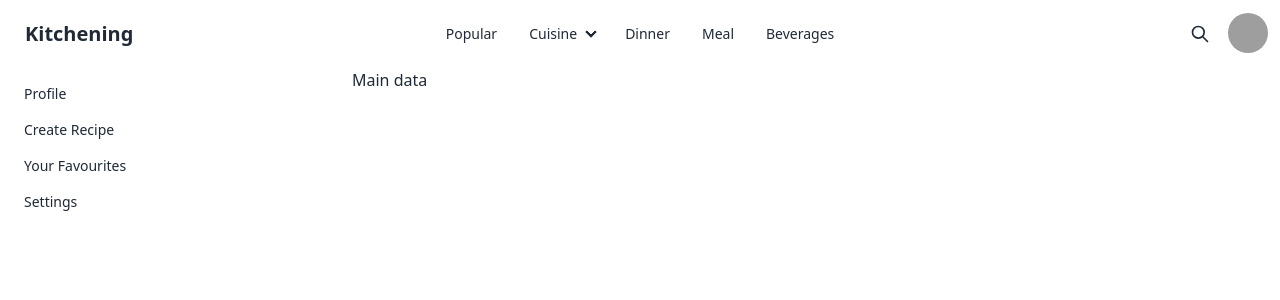
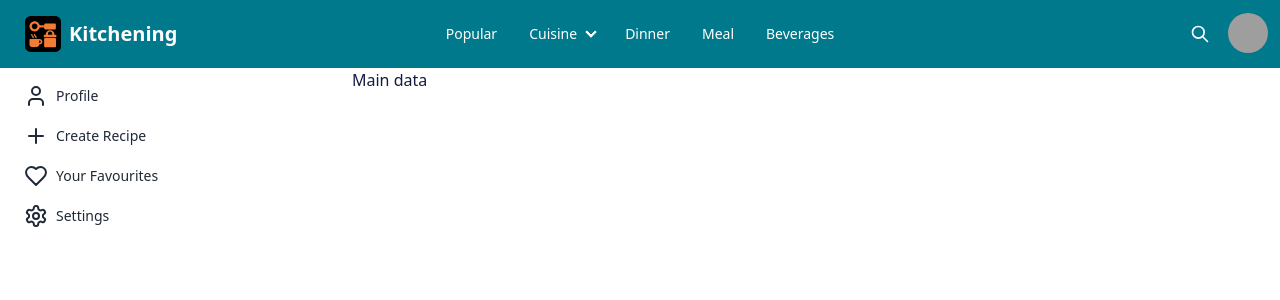
Before and after one commit to ujaann/kitchening-front, a React (Vite) app: page /dashboard in a window 1280 px wide. Shown: the top 300 px of the page. Built offline with nearby package versions, Linux system fonts and the light colour scheme; grey boxes are pictures that could not be loaded.

Commit message:
Added default theme to app

```diff
--- a/src/App.css
+++ b/src/App.css
@@ -0,0 +1,3 @@
+body {
+  @apply text-spaceCadet;
+}
--- a/src/App.jsx
+++ b/src/App.jsx
@@ -21,6 +21,11 @@ function App() {
 
   //Todo: logic login
   const isAuthenticated = false;
+//   const papayaWhip = Color(0xffffefd3);
+// const peach = Color(0xffffc49b);
+// const caribeanCurrent = Color(0xff00798c);
+// const emerald = Color(0xff06d6a0);
+// const spaceCadet = Color(0xff141b41);
 
   const routes = isAuthenticated ? privateRoutes : publicRoutes;
 
--- a/src/core/global/Navbar.jsx
+++ b/src/core/global/Navbar.jsx
@@ -1,57 +1,80 @@
-import React from 'react'
+import { AlignJustify, HamIcon } from "lucide-react";
+import logo from "../../assets/logo.svg";
+import React from "react";
 
 const TopBar = () => {
   return (
-    <div className="navbar bg-base-100">
+    <div className="navbar bg-caribeanCurrent text-white">
       <div className="navbar-start">
         <div className="dropdown">
           <div tabIndex={0} role="button" className="btn btn-ghost lg:hidden">
-            <svg
-              xmlns="http://www.w3.org/2000/svg"
-              className="h-5 w-5"
-              fill="none"
-              viewBox="0 0 24 24"
-              stroke="currentColor">
-              <path
-                strokeLinecap="round"
-                strokeLinejoin="round"
-                strokeWidth="2"
-                d="M4 6h16M4 12h8m-8 6h16" />
-            </svg>
+            <AlignJustify />
           </div>
           <ul
             tabIndex={0}
-            className="menu menu-sm dropdown-content bg-base-100 rounded-box z-[1] mt-3 w-52 p-2 shadow">
-            <li><a>Popular</a></li>
+            className="menu menu-sm text-spaceCadet dropdown-content bg-base-100 rounded-box z-[1] mt-3 w-52 p-2 shadow"
+          >
+            <li>
+              <a>Popular</a>
+            </li>
             <li>
               <a>Cuisine</a>
               <ul className="p-2">
-                <li><a>Nepali</a></li>
-                <li><a>Submenu 2</a></li>
+                <li>
+                  <a>Nepali</a>
+                </li>
+                <li>
+                  <a>Submenu 2</a>
+                </li>
               </ul>
             </li>
-            <li><a>Dinner</a></li>
-            <li><a>Meal</a></li>
-            <li><a>Beverage</a></li>
+            <li>
+              <a>Dinner</a>
+            </li>
+            <li>
+              <a>Meal</a>
+            </li>
+            <li>
+              <a>Beverage</a>
+            </li>
           </ul>
         </div>
-        <a className="btn btn-ghost text-xl">Kitchening</a>
+        <a className="btn btn-ghost text-xl">
+          <img height="36" width="36" src={logo} />
+          <div className="max-sm:hidden">
+
+          Kitchening
+          </div>
+        </a>
       </div>
       <div className="navbar-center hidden lg:flex">
-        <ul className="menu menu-horizontal px-1">
-          <li><a>Popular</a></li>
+        <ul className="menu menu-horizontal px-1  ">
           <li>
-            <details>
+            <a>Popular</a>
+          </li>
+          <li>
+            <details className="">
               <summary>Cuisine</summary>
               {/* TODO: Add some cuisines here to show  */}
               <ul className="p-2">
-                <li><a>Nepali</a></li>
-                <li><a>Submenu 2</a></li>
+                <li>
+                  <a>Nepali</a>
+                </li>
+                <li>
+                  <a>Submenu 2</a>
+                </li>
               </ul>
             </details>
-          </li> <li><a>Dinner</a></li>
-          <li><a>Meal</a></li>
-          <li><a>Beverages</a></li>
+          </li>{" "}
+          <li>
+            <a>Dinner</a>
+          </li>
+          <li>
+            <a>Meal</a>
+          </li>
+          <li>
+            <a>Beverages</a>
+          </li>
         </ul>
       </div>
       <div className="navbar-end">
@@ -61,39 +84,53 @@ const TopBar = () => {
             className="h-5 w-5"
             fill="none"
             viewBox="0 0 24 24"
-            stroke="currentColor">
+            stroke="currentColor"
+          >
             <path
               strokeLinecap="round"
               strokeLinejoin="round"
               strokeWidth="2"
-              d="M21 21l-6-6m2-5a7 7 0 11-14 0 7 7 0 0114 0z" />
+              d="M21 21l-6-6m2-5a7 7 0 11-14 0 7 7 0 0114 0z"
+            />
           </svg>
         </button>
         <div className="dropdown dropdown-end">
-          <div tabIndex={0} role="button" className="btn btn-ghost btn-circle avatar">
+          <div
+            tabIndex={0}
+            role="button"
+            className="btn btn-ghost btn-circle avatar"
+          >
             <div className="w-10 rounded-full">
               <img
                 alt="Tailwind CSS Navbar component"
-                src="https://img.daisyui.com/images/stock/photo-1534528741775-53994a69daeb.webp" />
+                src="https://img.daisyui.com/images/stock/photo-1534528741775-53994a69daeb.webp"
+              />
             </div>
           </div>
           <ul
             tabIndex={0}
-            className="menu menu-sm dropdown-content bg-base-100 rounded-box z-[1] mt-3 w-52 p-2 shadow">
+            className="menu menu-sm dropdown-content text-spaceCadet bg-base-100 rounded-box z-[1] mt-3 w-52 p-2 shadow"
+          >
             <li>
               <a className="justify-between">
                 Profile
                 <span className="badge">New</span>
               </a>
             </li>
-            <li><a>Your Recipes</a></li>
-            <li><a>Settings</a></li>
-            <li><a>Logout</a></li>
+            <li>
+              <a>Your Recipes</a>
+            </li>
+            <li>
+              <a>Settings</a>
+            </li>
+            <li>
+              <a>Logout</a>
+            </li>
           </ul>
         </div>
       </div>
     </div>
-  )
-}
+  );
+};
 
 export default TopBar;
--- a/src/core/global/Sidebar.jsx
+++ b/src/core/global/Sidebar.jsx
@@ -1,19 +1,32 @@
 import React from "react";
+import { User, Plus, Heart, Settings } from "lucide-react";
 
 const Sidebar = () => {
   return (
-    <ul className="menu  pt-2 w-80 bg-base-100 min-h-full text-base-content">
+    <ul className="menu pt-2 w-80 bg-base-100 min-h-full text-base-content">
       <li className="flex">
-        <a>Profile</a>
+        <a>
+          <User />
+          Profile
+        </a>
       </li>
       <li className="flex">
-        <a>Create Recipe</a>
+        <a>
+          <Plus />
+          Create Recipe
+        </a>
       </li>
       <li className="flex">
-        <a>Your Favourites</a>
+        <a>
+          <Heart />
+          Your Favourites
+        </a>
       </li>
       <li className="flex">
-        <a>Settings</a>
+        <a>
+          <Settings />
+          Settings
+        </a>
       </li>
     </ul>
   );
--- a/src/core/private/UserDashboard.jsx
+++ b/src/core/private/UserDashboard.jsx
@@ -1,7 +1,4 @@
 import React, { useState } from 'react';
-import Profile from './user/Profile';
-import YourRecipes from './user/YourRecipes';
-import Settings from './user/Settings';
 import Sidebar from '../global/Sidebar';
 
 const UserDashboard = () => {
--- a/src/core/public/Child1.jsx
+++ /dev/null
@@ -1,10 +0,0 @@
-import React from 'react'
-import Child2 from './Child2'
-
-export default function Child1() {
-  return (
-    <>I am Child1
-    <Child2/>
-    </>
-  )
-}
--- a/src/core/public/Child2.jsx
+++ /dev/null
@@ -1,16 +0,0 @@
-import React, { useContext } from 'react'
-import { AuthContext } from '../context/AuthContext';
-
-function Child2() {
-  const {info,setInfo} = useContext(AuthContext);
-  console.log(info);
-  return (
-    <> I am child2
-      <input type='text'onChange={(e)=>setInfo({"username":e.target.value,"password":"oo"})}/>
-      {info?.username},
-
-    </>
-  )
-}
-
-export default Child2
--- a/src/core/public/Home.jsx
+++ b/src/core/public/Home.jsx
@@ -17,7 +17,7 @@ export const Home = () => {
   };
   return (
     <>
-      <div className="p-2">
+      <div className="p-2 bg-peach">
         <Hero
           image="https://img.daisyui.com/images/stock/photo-1635805737707-575885ab0820.webp"
           title="Pizza Mozzarella"
--- a/src/core/public/Login.jsx
+++ b/src/core/public/Login.jsx
@@ -5,7 +5,7 @@ export const Login = () => {
   return (
     <div className="flex flex-col items-center justify-center h-full">
       <div>
-        <img src={Logo} />
+        <img src={Logo} className="max-sm:hidden"/>
       </div>
       <div className="w-2/5 flex flex-col border-2 p-8 rounded gap-2 shadow-lg mx-14 mt-4 my-14">
         <div>Sign in to your account</div>
--- a/src/core/public/Register.jsx
+++ b/src/core/public/Register.jsx
@@ -5,7 +5,7 @@ export const Register = () => {
   return (
     <div className="flex flex-col items-center justify-center h-full">
       <div>
-        <img src={Logo} />
+        <img src={Logo} className="max-sm:hidden"/>
       </div>
       <div className="w-2/5 flex flex-col border-2 p-8 rounded gap-2 shadow-lg  mx-14 mt-4 my-14 sm:m-4">
         <div>Register</div>
--- a/tailwind.config.js
+++ b/tailwind.config.js
@@ -2,7 +2,18 @@
 export default {
   content: ["./index.html", "./src/**/*.{js,jsx}"],
   theme: {
-    extend: {},
+    extend: {
+      colors: {
+        papayaWhip: '#ffefd3',
+        peach: '#ffc49b',
+        caribeanCurrent: '#00798c',
+        emerald: '#06d6a0',
+        spaceCadet: '#141b41',
+      },
+      textColor: {
+        DEFAULT: '#141b41', // Set spaceCadet as the default text color
+      },
+    },
   },
   plugins: [
     require('daisyui'),
```
